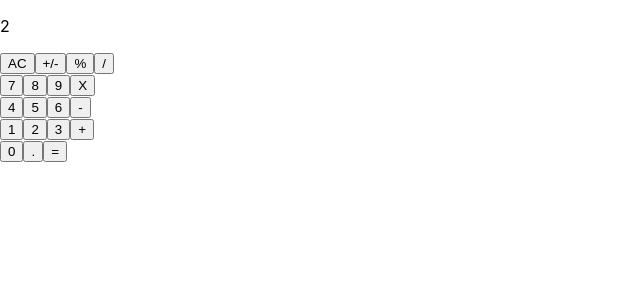
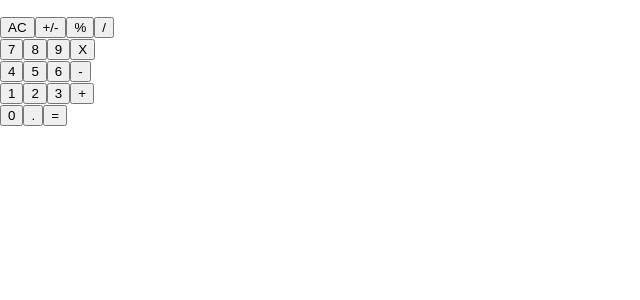
Before and after one commit to HillaryOkello/React-Calculator, a React (Create React App) app: page / in a window 1280 px wide. Shown: the top 300 px of the page, without its empty margins (0-640 px from the left). Built offline with nearby package versions, Linux system fonts and the light colour scheme.

Commit message:
change app component to class component

```diff
--- a/src/components/App.js
+++ b/src/components/App.js
@@ -1,20 +1,36 @@
+import React from 'react';
 import Display from './display';
 import ButtonPanel from './buttonPanel';
 import calculate from '../logic/calculate';
 
-const App = () => {
-  const value = calculate({
-    total: 1,
-    next: 1,
-    operation: '+',
-  }, '=');
+class App extends React.Component {
+  constructor() {
+    super();
 
-  return (
-    <>
-      <Display result={value.next} />
-      <ButtonPanel />
-    </>
-  );
+    this.state = {
+      total: null,
+      next: null,
+      operation: null
+    };
+
+    this.handleClick = this.handleClick.bind(this);
+  };
+
+  handleClick(buttonName) {
+    const newData = calculate(this.state, buttonName);
+    this.setState(newData);
+  };
+
+  render() {
+    const {  next } = this.state;
+    return (
+
+      <>
+        <Display result={ next } />
+        <ButtonPanel clickHandle={ this.handleClick }/>
+      </>
+    );
+  };
 };
 
 export default App;
```
